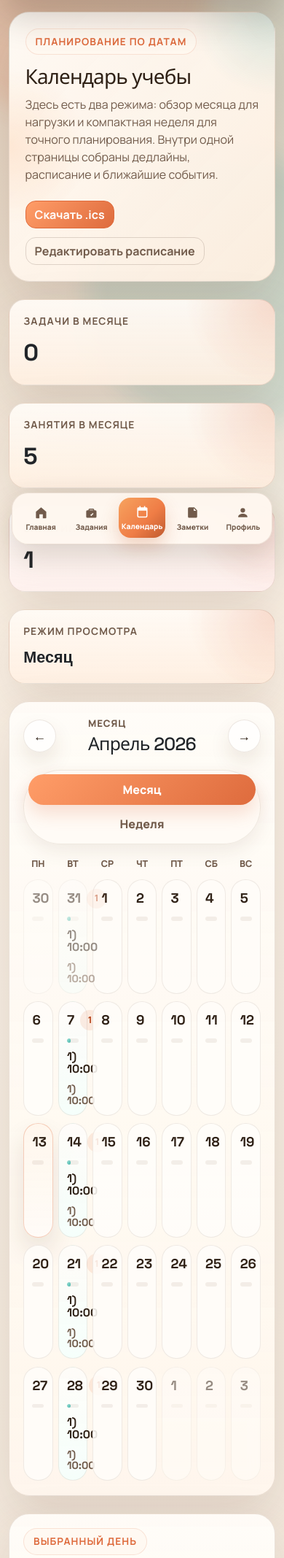
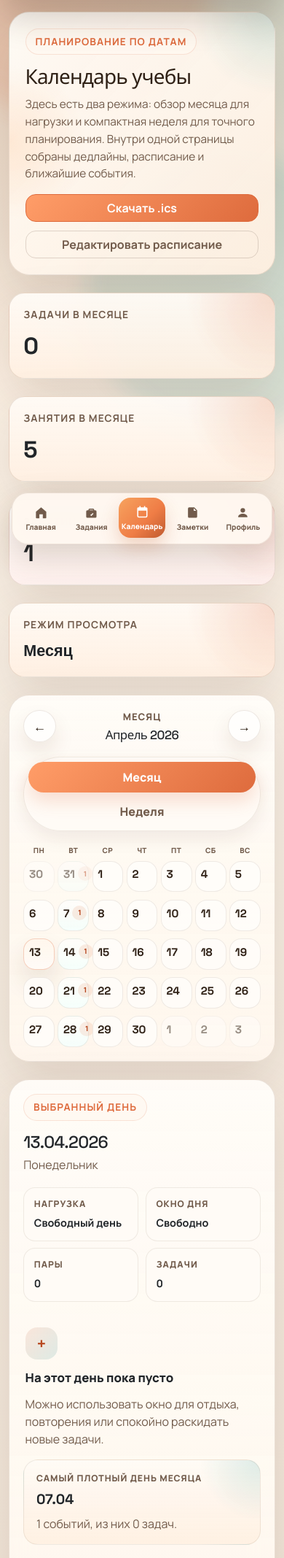
Before and after one commit to Xelmor/student-assistant, a FastAPI app: page /calendar in a window 390 px wide. Shown: the part 92-2227 px from the top of the page at 73% size. Run offline with FastAPI, Linux system fonts and the light colour scheme; the visitor is signed in with stand-in values (Sample User, id 1); tables that the repository leaves empty hold one stand-in row (values such as "Sample post").

Commit message:
Мобильная адаптация профиля и календаря

```diff
--- a/app/static/css/style.css
+++ b/app/static/css/style.css
@@ -1634,6 +1639,10 @@
     margin-bottom: 1.25rem;
 }
 
+.calendar-toolbar > div {
+    min-width: 0;
+}
+
 .calendar-toolbar-label {
     color: var(--muted);
     font-size: 0.82rem;
@@ -2454,25 +2508,177 @@
 
     .calendar-hero {
         padding: 1.35rem;
+        gap: 1rem;
+    }
+
+    .calendar-hero-copy {
+        font-size: 0.96rem;
+        line-height: 1.55;
+    }
+
+    .calendar-hero-actions {
+        width: 100%;
+        display: grid;
+        grid-template-columns: 1fr;
+    }
+
+    .calendar-hero-actions .btn {
+        width: 100%;
+    }
+
+    .calendar-toolbar {
+        display: grid;
+        grid-template-columns: 2.8rem minmax(0, 1fr) 2.8rem;
+        gap: 0.6rem;
+        align-items: center;
+    }
+
+    .calendar-toolbar > div {
+        text-align: center;
+    }
+
+    .calendar-toolbar-title {
+        font-size: 1.05rem;
     }
 
     .calendar-grid {
-        gap: 0.45rem;
+        gap: 0.28rem;
     }
 
     .calendar-day-card {
-        min-height: 6.2rem;
-        padding: 0.7rem;
-    }
-
-    .agenda-summary-grid,
-    .week-strip,
+        min-height: 0;
+        aspect-ratio: 1 / 1;
+        padding: 0.42rem;
+        border-radius: 16px;
+        gap: 0.35rem;
+    }
+
+    .calendar-grid-head {
+        margin-bottom: 0.45rem;
+    }
+
+    .calendar-grid-head span {
+        font-size: 0.62rem;
+        letter-spacing: 0.04em;
+    }
+
+    .calendar-day-head {
+        align-items: flex-start;
+        gap: 0.25rem;
+    }
+
+    .calendar-day-number {
+        font-size: 0.95rem;
+    }
+
+    .calendar-day-count {
+        min-width: 1.25rem;
+        height: 1.25rem;
+        padding: 0 0.25rem;
+        font-size: 0.62rem;
+    }
+
+    .calendar-load-meter,
+    .calendar-day-preview {
+        display: none;
+    }
+
     .week-board {
         grid-template-columns: 1fr;
     }
 
+    .agenda-summary-grid {
+        grid-template-columns: repeat(2, minmax(0, 1fr));
+    }
+
+    .week-strip {
+        display: flex;
+        gap: 0.6rem;
+        margin-inline: -0.15rem;
+        padding: 0.1rem 0.15rem 0.35rem;
+        overflow-x: auto;
+        scroll-snap-type: x proximity;
+        -webkit-overflow-scrolling: touch;
+    }
+
+    .week-strip::-webkit-scrollbar {
+        display: none;
+    }
+
+    .week-strip-day {
+        flex: 0 0 8.6rem;
+        scroll-snap-align: start;
+        padding: 0.75rem;
+        border-radius: 18px;
+    }
+
+    .week-strip-date {
+        font-size: 1rem;
+    }
+
+    .week-strip-badges {
+        font-size: 0.74rem;
+    }
+
+    .week-column {
+        display: none;
+    }
+
+    .week-column.is-selected {
+        display: flex;
+        min-height: 0;
+        padding: 0.85rem;
+        border-radius: 20px;
+    }
+
+    .week-column-head {
+        display: flex;
+        align-items: baseline;
+        justify-content: space-between;
+        gap: 0.75rem;
+    }
+
+    .week-column-title {
+        font-size: 1rem;
+    }
+
     .agenda-item {
         grid-template-columns: 1fr;
+        gap: 0.45rem;
+        padding: 0.85rem 0.9rem;
+    }
+
+    .agenda-item-time {
+        font-size: 0.9rem;
+    }
+
+    .agenda-item-title {
+        font-size: 0.96rem;
+    }
+
+    .agenda-summary-grid {
+        gap: 0.6rem;
+    }
+
+    .agenda-summary-card {
+        padding: 0.8rem 0.85rem;
+        border-radius: 16px;
+    }
+
+    .agenda-summary-card strong {
+        font-size: 0.9rem;
+        line-height: 1.35;
+    }
+
+    .upcoming-item {
+        grid-template-columns: 2.85rem minmax(0, 1fr);
+        padding: 0.75rem 0.8rem;
+    }
+
+    .upcoming-item-date {
+        width: 2.85rem;
+        height: 2.85rem;
+        border-radius: 14px;
     }
 
     .calendar-mini-event {
```
Also changed, not shown: other parts of app/static/css/style.css (+51 -1 lines).
